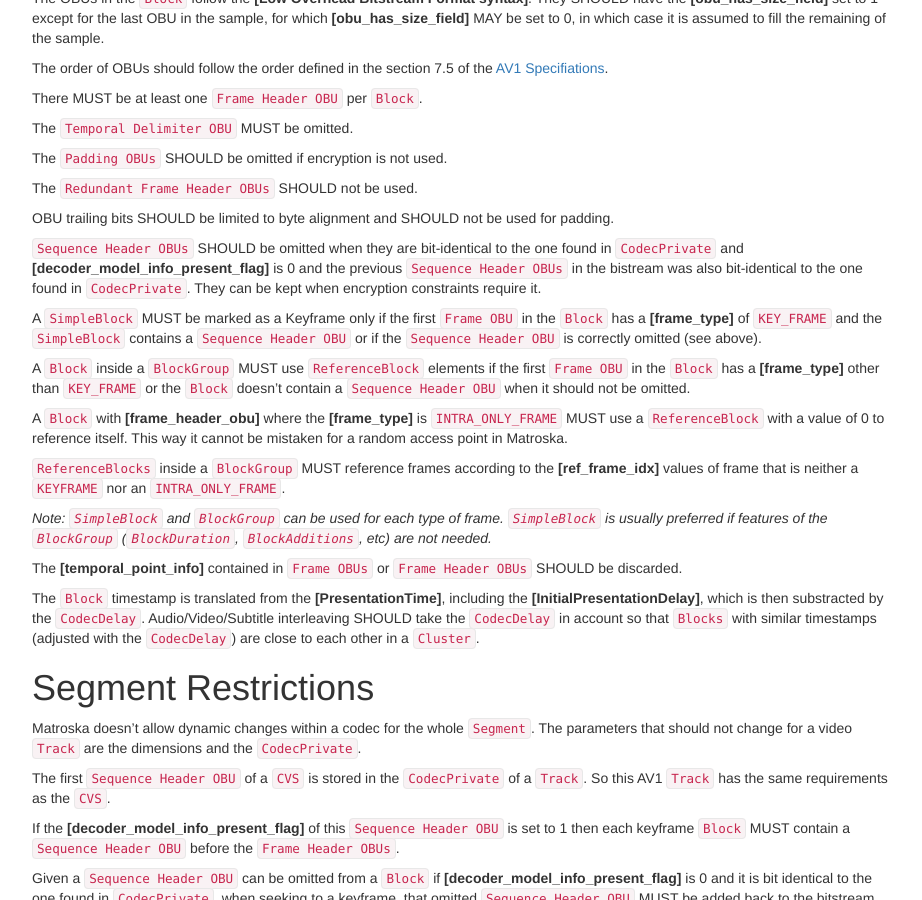
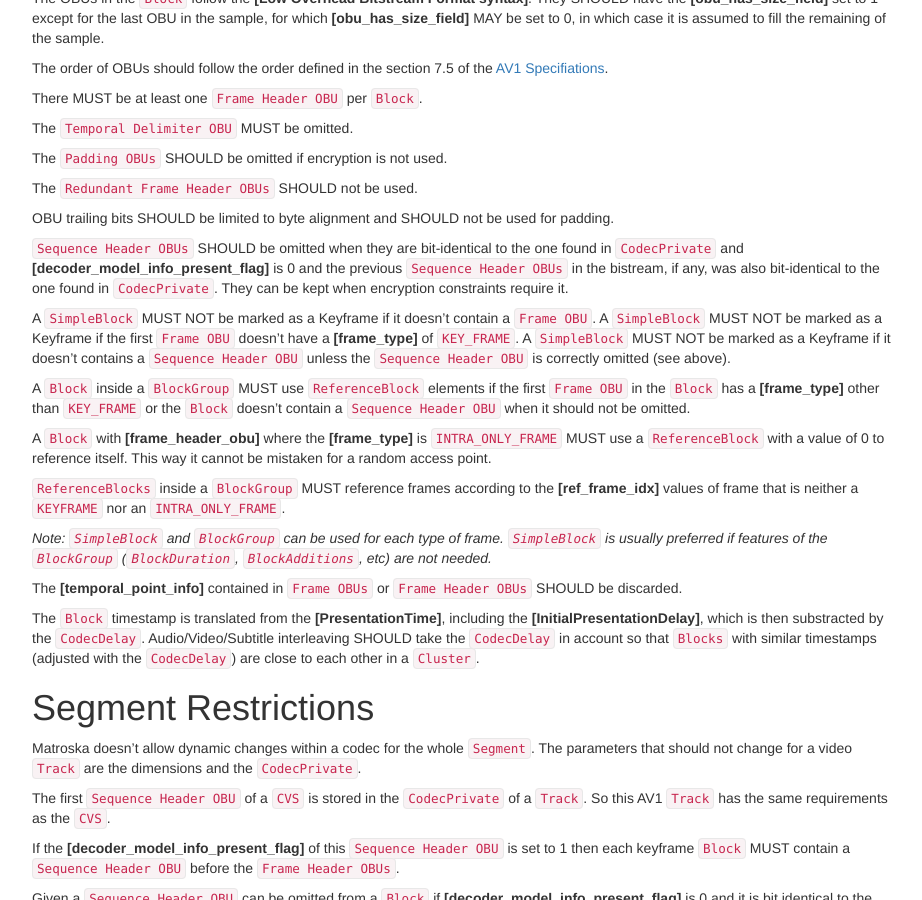
Before and after one commit to ietf-wg-cellar/matroska-specification, a Jekyll site: the page built from codec/av1.md, in a window 1280 px wide and 900 px high, scrolled down 2024 px. Shown: the whole window, without its empty margins (273-1195 px from the left). Built offline with Jekyll 4.4.1, drawn with Linux system fonts in a browser that asks for light colours; our own code applies the rules of GitHub Pages for plain Markdown files.

Commit message:
av1: define when a SimpleBlock MUST NOT set the Keyframe flag
Rather than when it MUST.
Also add that it MUST have a Frame OBU, so a Frame Header OBU is not good.

```diff
--- a/codec/av1.md
+++ b/codec/av1.md
@@ -78,13 +78,13 @@ The `Redundant Frame Header OBUs` SHOULD not be used.
 
 OBU trailing bits SHOULD be limited to byte alignment and SHOULD not be used for padding.
 
-`Sequence Header OBUs` SHOULD be omitted when they are bit-identical to the one found in `CodecPrivate` and __[decoder_model_info_present_flag]__ is 0 and the previous `Sequence Header OBUs` in the bistream was also bit-identical to the one found in `CodecPrivate`. They can be kept when encryption constraints require it.
+`Sequence Header OBUs` SHOULD be omitted when they are bit-identical to the one found in `CodecPrivate` and __[decoder_model_info_present_flag]__ is 0 and the previous `Sequence Header OBUs` in the bistream, if any, was also bit-identical to the one found in `CodecPrivate`. They can be kept when encryption constraints require it.
 
-A `SimpleBlock` MUST be marked as a Keyframe only if the first `Frame OBU` in the `Block` has a __[frame_type]__ of `KEY_FRAME` and the `SimpleBlock` contains a `Sequence Header OBU` or if the `Sequence Header OBU` is correctly omitted (see above).
+A `SimpleBlock` MUST NOT be marked as a Keyframe if it doesn't contain a `Frame OBU`. A `SimpleBlock` MUST NOT be marked as a Keyframe if the first `Frame OBU` doesn't have a __[frame_type]__ of `KEY_FRAME`. A `SimpleBlock` MUST NOT be marked as a Keyframe if it doesn't contains a `Sequence Header OBU` unless the `Sequence Header OBU` is correctly omitted (see above).
 
 A `Block` inside a `BlockGroup` MUST use `ReferenceBlock` elements if the first `Frame OBU` in the `Block` has a __[frame_type]__ other than `KEY_FRAME` or the `Block` doesn't contain a `Sequence Header OBU` when it should not be omitted.
 
-A `Block` with __[frame_header_obu]__ where the __[frame_type]__  is `INTRA_ONLY_FRAME` MUST use a `ReferenceBlock` with a value of 0 to reference itself. This way it cannot be mistaken for a random access point in Matroska.
+A `Block` with __[frame_header_obu]__ where the __[frame_type]__  is `INTRA_ONLY_FRAME` MUST use a `ReferenceBlock` with a value of 0 to reference itself. This way it cannot be mistaken for a random access point.
 
 `ReferenceBlocks` inside a `BlockGroup` MUST reference frames according to the __[ref_frame_idx]__ values of frame that is neither a `KEYFRAME` nor an `INTRA_ONLY_FRAME`.
 
```
